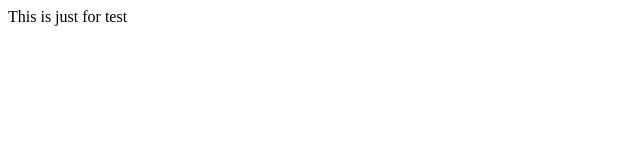
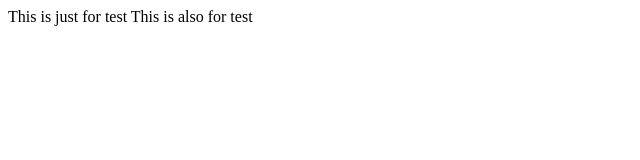
Before and after one commit to bubble-hippo/goit-markup-hw-01, a plain HTML site: page index.html in a window 1280 px wide. Shown: the whole page, without its empty margins (0-640 px from the left). Drawn offline with Linux system fonts and the light colour scheme.

Commit message:
Update index.html

```diff
--- a/index.html
+++ b/index.html
@@ -7,5 +7,6 @@
 </head>
 <body>
     This is just for test
+    This is also for test
 </body>
 </html>
```
